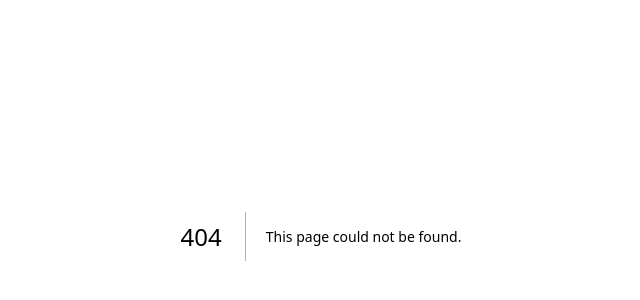
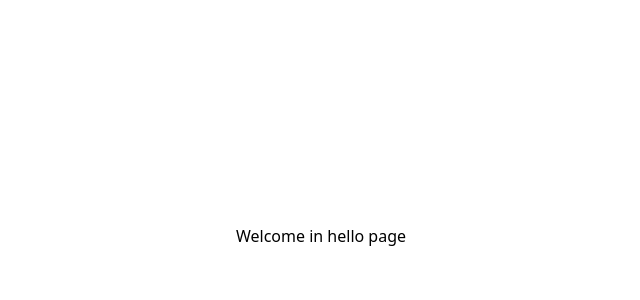
Before and after one commit to kamilkk00/front-commodities, a Next.js app: page /hello in a window 1280 px wide. Before the commit this address had no page. Shown: the part 164-464 px from the top of the page, without its empty margins (319-959 px from the left). Built offline with nearby package versions, Linux system fonts and the light colour scheme.

Commit message:
adding hello page

```diff
--- /dev/null
+++ b/src/app/hello/page.js
@@ -0,0 +1,9 @@
+// src/app/hello/page.js
+
+export default function Home() {
+    return (
+      <div className="min-h-screen flex items-center justify-center">
+        <h1>Welcome in hello page </h1>
+      </div>
+    );
+  }
```
